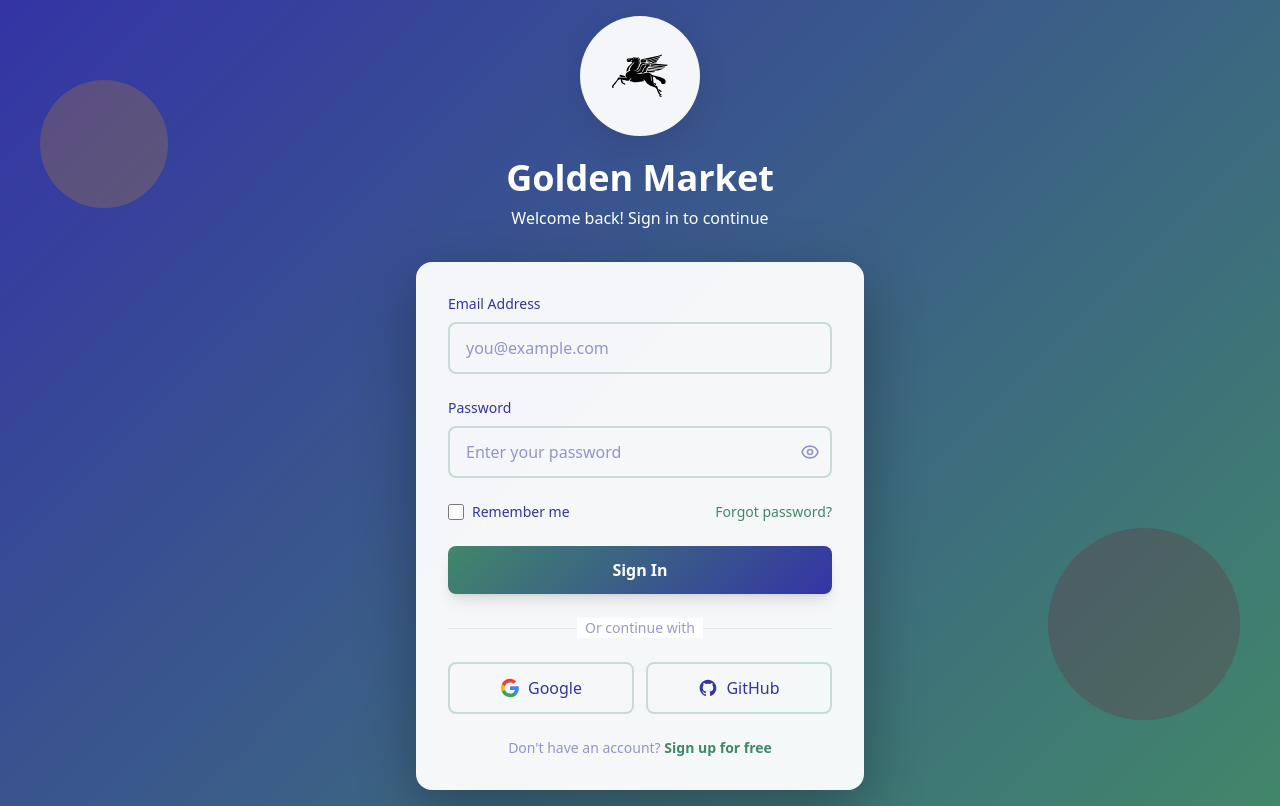
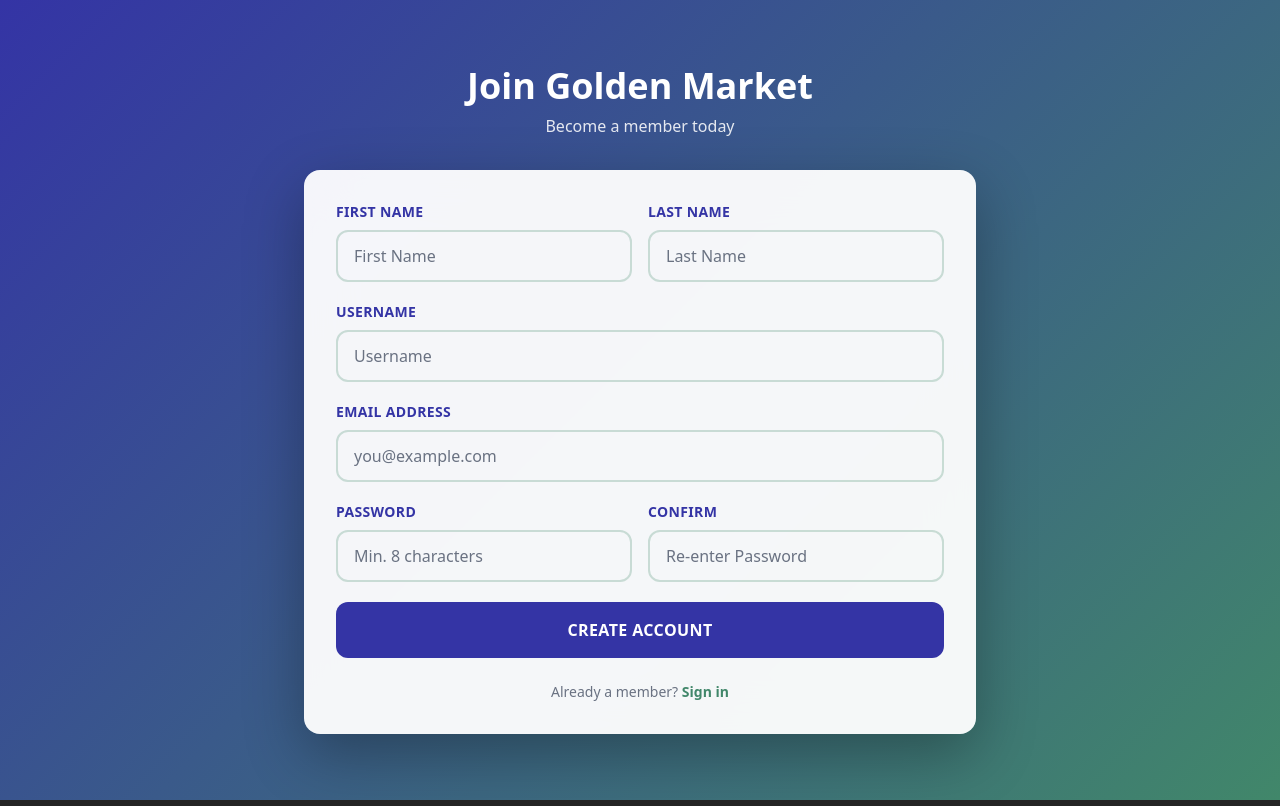
Before and after one commit to diorshelton/golden-market, a React (Vite) app: page / in a window 1280 px wide. Built offline with nearby package versions, Linux system fonts and the light colour scheme.

Commit message:
match styling of Register.tsx to Login

```diff
--- a/src/main.tsx
+++ b/src/main.tsx
@@ -2,9 +2,11 @@ import { StrictMode } from 'react'
 import { createRoot } from 'react-dom/client'
 import './index.css'
 import Login from './pages/Login.tsx'
+import Register from './pages/Register.tsx'
 
 createRoot(document.getElementById('root')!).render(
   <StrictMode>
-    <Login></Login>
+    {/* <Login/> */}
+    <Register/>
   </StrictMode>,
 )
--- a/src/pages/Login.tsx
+++ b/src/pages/Login.tsx
@@ -1,14 +1,13 @@
 import { useState } from "react";
 import logo from "../assets/pegasus.svg";
 
-
-interface InputFieldProps {
-	label: string;
-	type: string;
-	placeholder: string;
-	value?: string;
-	onChange?: (e: React.ChangeEvent<HTMLInputElement>) => void;
-}
+// interface InputFieldProps {
+// 	label: string;
+// 	type: string;
+// 	placeholder: string;
+// 	value?: string;
+// 	onChange?: (e: React.ChangeEvent<HTMLInputElement>) => void;
+// }
 
 const Login: React.FC = () => {
 	const [showPassword, setShowPassword] = useState(false);
@@ -19,27 +18,19 @@ const Login: React.FC = () => {
 				background: "linear-gradient(135deg, #3434a5 0%, #41876a 100%)",
 			}}
 		>
-			{/* Decorative circles */}
-			<div
-				className="absolute top-20 left-10 w-32 h-32 rounded-full opacity-20"
-				style={{ background: "#f59f00" }}
-			/>
-			<div
-				className="absolute bottom-20 right-10 w-48 h-48 rounded-full opacity-20"
-				style={{ background: "#7f0921" }}
-			/>
-
 			<div className="w-full max-w-md">
 				{/* Logo/Brand */}
 				<div className="text-center mb-8">
 					<div
-						className="inline-block p-4 rounded-full mb-4"
-						style={{
-							background: "rgba(255, 255, 255, 0.95)",
-							boxShadow: "0 8px 32px rgba(0, 0, 0, 0.1)",
-						}}
+						className="inline-block p-0 rounded-full mb-0"
+						style={
+							{
+								// background: "rgba(255, 255, 255, 0.95)",
+								// boxShadow: "0 8px 32px rgba(0, 0, 0, 0.1)",
+							}
+						}
 					>
-            <img className="w-22 h-22"src={logo} />
+						<img className="w-72 h-42" src={logo} />
 					</div>
 					<h1 className="text-4xl font-bold text-white mb-2"> Golden Market</h1>
 					<p className="text-white text-opacity-90">
@@ -62,32 +53,34 @@ const Login: React.FC = () => {
 								className="block text-sm font-medium mb-2"
 								style={{ color: "#3434a5" }}
 							>
-								Email Address
+								EMAIL ADDRESS
 							</label>
 							<input
 								type="email"
 								placeholder="you@example.com"
-								className="w-full px-4 py-3 rounded-lg border-2 focus:outline-none focus:border-current transition-colors"
+								className="w-full px-4 py-3 rounded-lg border-2 focus:outline-none focus:border-current transition-colors
+								text-white placeholder-gray-500"
 								style={{
 									borderColor: "#41876a40",
 									color: "#3434a5",
 								}}
 							/>
 						</div>
-
 						{/* Password */}
 						<div>
 							<label
 								className="block text-sm font-medium mb-2"
 								style={{ color: "#3434a5" }}
 							>
-								Password
+								PASSWORD
 							</label>
 							<div className="relative">
 								<input
 									type={showPassword ? "text" : "password"}
-									placeholder="Enter your password"
-									className="w-full px-4 py-3 rounded-lg border-2 focus:outline-none focus:border-current transition-colors pr-12"
+									placeholder="Enter password"
+									className="w-full px-4 py-3 rounded-lg border-2 focus:outline-none focus:border-current transition-colors pr-12
+									text-white placeholder-gray-500
+									"
 									style={{
 										borderColor: "#41876a40",
 										color: "#3434a5",
@@ -160,12 +153,12 @@ const Login: React.FC = () => {
 						{/* Submit Button */}
 						<button
 							type="submit"
-							className="w-full py-3 rounded-lg font-semibold text-white transition-all transform hover:scale-105 active:scale-95 shadow-lg"
+							className="w-full py-3 rounded-lg font-bold text-white transition-all transform hover:scale-105 active:scale-95 shadow-lg"
 							style={{
-								background: "linear-gradient(135deg, #41876a 0%, #3434a5 100%)",
+								background: "#3434a5",
 							}}
 						>
-							Sign In
+							SIGN IN
 						</button>
 
 						{/* Divider */}
@@ -177,9 +170,7 @@ const Login: React.FC = () => {
 								/>
 							</div>
 							<div className="relative flex justify-center text-sm">
-								<span className="px-2 bg-white" style={{ color: "#3434a580" }}>
-									Or continue with
-								</span>
+								<span className="text-gray-500 px-2 ">Or continue with</span>
 							</div>
 						</div>
 
@@ -239,9 +230,8 @@ const Login: React.FC = () => {
 
 					{/* Sign Up Link */}
 					<div className="mt-6 text-center text-sm">
-						<span style={{ color: "#3434a580" }}>Don't have an account? </span>
+						<span className="text-gray-500">Don't have an account? </span>
 						<button
-							// onClick={() => setCurrentPage("register")}
 							className="font-semibold hover:underline"
 							style={{ color: "#41876a" }}
 						>
--- a/src/pages/Register.tsx
+++ b/src/pages/Register.tsx
@@ -1,91 +1,90 @@
-const RegisterPage = () => (
+const Register: React.FC = () => (
 	<div
 		className="min-h-screen flex items-center justify-center p-4 relative overflow-hidden"
-		style={{ background: "#0a0a0a" }}
+		style={{
+			background: "linear-gradient(135deg, #3434a5 0%, #41876a 100%)",
+		}}
 	>
-		<div
-			className="absolute inset-0 opacity-30"
-			style={{
-				background:
-					"radial-gradient(circle at 80% 20%, #3434a5 0%, transparent 50%), radial-gradient(circle at 20% 80%, #7f0921 0%, transparent 50%)",
-			}}
-		></div>
-
 		<div className="w-full max-w-2xl relative z-10">
 			<div className="text-center mb-8">
-				<h1
-					className="text-4xl font-bold mb-2 text-transparent bg-clip-text"
-					style={{
-						backgroundImage:
-							"linear-gradient(135deg, #f59f00 0%, #ffffff 50%, #f59f00 100%)",
-					}}
-				>
+				<h1 className="text-4xl font-bold text-white mb-2">
 					Join Golden Market
 				</h1>
-				<p className="text-gray-400">Become a premium member today</p>
+				<p className="text-white-text-opacity-90">Become a member today</p>
 			</div>
 
+			{/* Register Card */}
 			<div
 				className="rounded-2xl p-8 backdrop-blur-xl"
 				style={{
-					background:
-						"linear-gradient(135deg, rgba(15, 15, 15, 0.95) 0%, rgba(20, 20, 20, 0.95) 100%)",
-					border: "1px solid rgba(245, 159, 0, 0.2)",
-					boxShadow: "0 20px 60px rgba(0, 0, 0, 0.5)",
+					background: "rgba(255, 255, 255, 0.95)",
+					boxShadow: "0 20px 60px rgba(0, 0, 0, 0.3)",
 				}}
 			>
 				<form className="space-y-5">
+					{/* FirstName */}
 					<div className="grid grid-cols-2 gap-4">
 						<div>
 							<label
 								className="block text-sm font-semibold mb-2 tracking-wide"
-								style={{ color: "#f59f00" }}
+								style={{ color: "#3434a5" }}
 							>
 								FIRST NAME
 							</label>
 							<input
 								type="text"
-								placeholder="John"
-								className="w-full px-4 py-3 rounded-xl text-white placeholder-gray-500"
+								placeholder="First Name"
+								className="w-full px-4 py-3 rounded-xl
+								border-2
+								focus:outline-none
+								focus:border-current
+								placeholder-gray-500"
 								style={{
-									background: "rgba(0, 0, 0, 0.5)",
-									border: "1px solid rgba(245, 159, 0, 0.3)",
+									borderColor: "#41876a40",
+									color: "#3434a5",
 								}}
 							/>
 						</div>
 						<div>
 							<label
 								className="block text-sm font-semibold mb-2 tracking-wide"
-								style={{ color: "#f59f00" }}
+								style={{ color: "#3434a5" }}
 							>
 								LAST NAME
 							</label>
 							<input
 								type="text"
-								placeholder="Doe"
-								className="w-full px-4 py-3 rounded-xl text-white placeholder-gray-500"
+								placeholder="Last Name"
+								className="w-full px-4 py-3 rounded-xl
+								border-2
+								focus:outline-none
+								focus:border-current
+								placeholder-gray-500"
 								style={{
-									background: "rgba(0, 0, 0, 0.5)",
-									border: "1px solid rgba(245, 159, 0, 0.3)",
+									borderColor: "#41876a40",
+									color: "#3434a5",
 								}}
 							/>
 						</div>
 					</div>
-
 					<div>
 						<label
 							className="block text-sm font-semibold mb-2 tracking-wide"
-							style={{ color: "#f59f00" }}
+							style={{ color: "#3434a5" }}
 						>
 							USERNAME
 						</label>
 						<input
 							type="text"
-							placeholder="johndoe"
-							className="w-full px-4 py-3 rounded-xl text-white placeholder-gray-500"
+							placeholder="Username"
+							className="w-full px-4 py-3 rounded-xl
+								border-2
+								focus:outline-none
+								focus:border-current
+								placeholder-gray-500"
 							style={{
-								background: "rgba(0, 0, 0, 0.5)",
-								border: "1px solid rgba(245, 159, 0, 0.3)",
+								borderColor: "#41876a40",
+								color: "#3434a5",
 							}}
 						/>
 					</div>
@@ -93,53 +92,63 @@ const RegisterPage = () => (
 					<div>
 						<label
 							className="block text-sm font-semibold mb-2 tracking-wide"
-							style={{ color: "#f59f00" }}
+							style={{ color: "#3434a5" }}
 						>
-							EMAIL
+							EMAIL ADDRESS
 						</label>
 						<input
 							type="email"
-							placeholder="john@example.com"
-							className="w-full px-4 py-3 rounded-xl text-white placeholder-gray-500"
+							placeholder="you@example.com"
+							className="w-full px-4 py-3 rounded-xl text-white
+							border-2
+							focus:out-line-none
+							placeholder-gray-500"
 							style={{
-								background: "rgba(0, 0, 0, 0.5)",
-								border: "1px solid rgba(245, 159, 0, 0.3)",
+								borderColor: "#41876a40",
+								color: "#3434a5",
 							}}
 						/>
 					</div>
-
 					<div className="grid grid-cols-2 gap-4">
 						<div>
 							<label
 								className="block text-sm font-semibold mb-2 tracking-wide"
-								style={{ color: "#f59f00" }}
+								style={{ color: "#3434a5" }}
 							>
 								PASSWORD
 							</label>
 							<input
 								type="password"
 								placeholder="Min. 8 characters"
-								className="w-full px-4 py-3 rounded-xl text-white placeholder-gray-500"
+								className="w-full px-4 py-3 rounded-xl
+								border-2
+								focus:outline-none
+								focus:-border-current
+								text-white placeholder-gray-500"
 								style={{
-									background: "rgba(0, 0, 0, 0.5)",
-									border: "1px solid rgba(245, 159, 0, 0.3)",
+									borderColor: "#41876a40",
+									color: "#3434a5",
 								}}
 							/>
 						</div>
 						<div>
 							<label
 								className="block text-sm font-semibold mb-2 tracking-wide"
-								style={{ color: "#f59f00" }}
+								style={{ color: "#3434a5" }}
 							>
 								CONFIRM
 							</label>
 							<input
 								type="password"
-								placeholder="Re-enter"
-								className="w-full px-4 py-3 rounded-xl text-white placeholder-gray-500"
+								placeholder="Re-enter Password"
+								className="w-full px-4 py-3 rounded-xl
+								border-2
+								focus:outline-none
+								focus:-border-current
+								text-white placeholder-gray-500"
 								style={{
-									background: "rgba(0, 0, 0, 0.5)",
-									border: "1px solid rgba(245, 159, 0, 0.3)",
+									borderColor: "#41876a40",
+									color: "#3434a5",
 								}}
 							/>
 						</div>
@@ -147,21 +156,23 @@ const RegisterPage = () => (
 
 					<button
 						type="submit"
-						className="w-full py-4 rounded-xl font-bold text-black tracking-wide"
+						className="w-full py-4 rounded-xl font-bold text-white tracking-wide
+						transition-all transform hover:scale-105 active:scale-95
+						"
 						style={{
-							background: "linear-gradient(135deg, #f59f00 0%, #ba5411 100%)",
-							boxShadow: "0 10px 40px rgba(245, 159, 0, 0.3)",
+							background: "#3434a5",
 						}}
 					>
 						CREATE ACCOUNT
 					</button>
 				</form>
-
 				<div className="mt-6 text-center text-sm">
 					<span className="text-gray-500">Already a member? </span>
 					<button
-						className="font-semibold"
-						style={{ color: "#f59f00" }}
+						className="font-semibold
+						hover:underline
+					"
+						style={{ color: "#41876a" }}
 					>
 						Sign in
 					</button>
@@ -171,4 +182,4 @@ const RegisterPage = () => (
 	</div>
 );
 
-export default RegisterPage
+export default Register;
```
